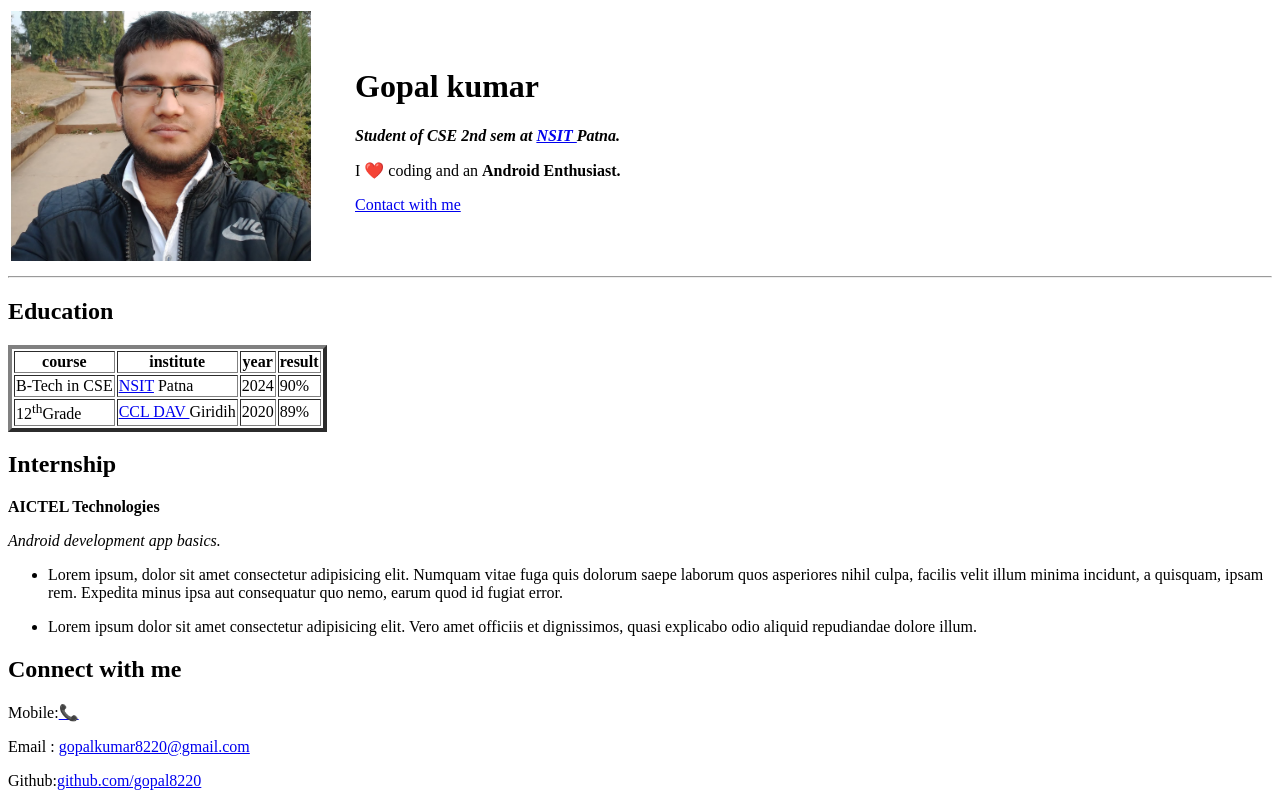
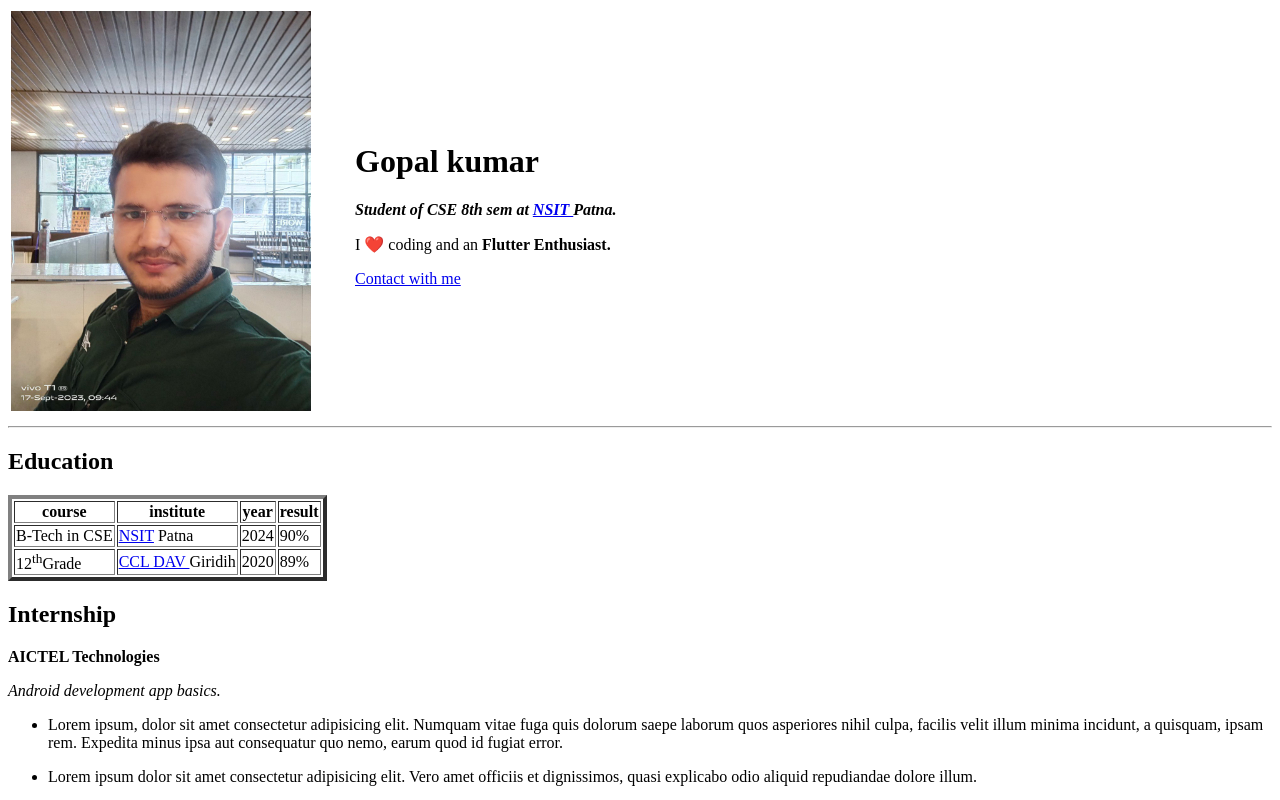
Before and after one commit to gopal-02/Resume, a plain HTML site: page index.html in a window 1280 px wide. Shown: the top 800 px of the page. Drawn offline with Linux system fonts and the light colour scheme.

Commit message:
Info updated

```diff
--- a/index.html
+++ b/index.html
@@ -12,14 +12,14 @@
     <table>
         <tr>
             <td>
-                <a target="_blank" href="https://www.github.com/gopal8220">
-                    <img width="300" src="Images/resumepic.png" alt="Gopal kumar's pic"></a>
+                <a target="_blank" href="https://www.github.com/gopal-02">
+                    <img width="300" src="Images/resumepic.jpg" alt="Gopal kumar's pic"></a>
 
             </td>
 
             <td><ul><h1>Gopal kumar</h1>
-                <p><i><b>Student of CSE 2nd sem at <a target="_blank" href="https://nsit.in">NSIT </a> Patna.</b></i> </p>
-                <p>I ❤️ coding and an <strong>Android Enthusiast.</strong></p>
+                <p><i><b>Student of CSE 8th sem at <a target="_blank" href="https://nsit.in">NSIT </a> Patna.</b></i> </p>
+                <p>I ❤️ coding and an <strong>Flutter Enthusiast.</strong></p>
                 <a href="#contact"><p>Contact with me</p></a>
             </ul>
             </td>
```
Also changed, not shown: Aboutus.html (+1 -1 lines), Images/resumepic.jpg (added), Images/resumepic.png (deleted).
